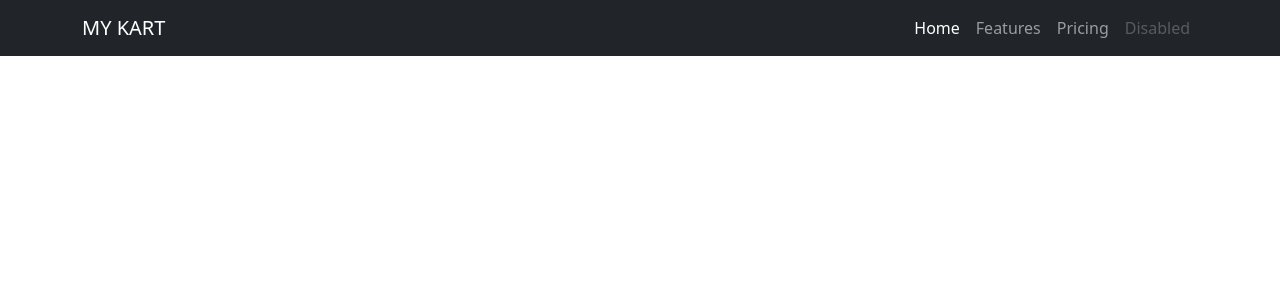
After one commit to PRANEET201CS247/MY-SHOPKART, a Django app: template shop/templates/shop/layouts/main.html in a window 1280 px wide. The commit adds this page. Shown: the top 300 px of the page. Run offline with Django 4.2, Linux system fonts and the light colour scheme; the template is opened without the code that fills it, so the values that code supplies are empty.

Commit message:
adding navbar

```diff
--- /dev/null
+++ b/shop/templates/shop/inc/navbar.html
@@ -0,0 +1,24 @@
+<nav class="navbar navbar-expand-lg navbar-dark bg-dark fixed-top">
+  <div class="container">
+    <a class="navbar-brand" href="#">MY KART</a>
+    <button class="navbar-toggler" type="button" data-bs-toggle="collapse" data-bs-target="#navbarNav" aria-controls="navbarNav" aria-expanded="false" aria-label="Toggle navigation">
+      <span class="navbar-toggler-icon"></span>
+    </button>
+    <div class="collapse navbar-collapse" id="navbarNav">
+      <ul class="navbar-nav ms-auto">
+        <li class="nav-item">
+          <a class="nav-link active" aria-current="page" href="#">Home</a>
+        </li>
+        <li class="nav-item">
+          <a class="nav-link" href="#">Features</a>
+        </li>
+        <li class="nav-item">
+          <a class="nav-link" href="#">Pricing</a>
+        </li>
+        <li class="nav-item">
+          <a class="nav-link disabled" href="#" tabindex="-1" aria-disabled="true">Disabled</a>
+        </li>
+      </ul>
+    </div>
+  </div>
+</nav>
--- /dev/null
+++ b/shop/templates/shop/layouts/main.html
@@ -0,0 +1,30 @@
+<!doctype html>
+<html lang="en">
+  <head>
+
+    <meta charset="utf-8">
+    <meta name="viewport" content="width=device-width, initial-scale=1">
+
+
+    <link href="https://cdn.jsdelivr.net/npm/bootstrap@5.0.2/dist/css/bootstrap.min.css" rel="stylesheet" integrity="sha384-EVSTQN3/azprG1Anm3QDgpJLIm9Nao0Yz1ztcQTwFspd3yD65VohhpuuCOmLASjC" crossorigin="anonymous">
+
+    <title>
+      {% block title %}
+      {% endblock title %}
+      MY KART
+    </title>
+  </head>
+  <body>
+    {% include 'shop/inc/navbar.html' %}
+    {% block content %}
+    {% endblock content %}
+
+    {% block scripts %}
+    {% endblock scripts %}
+
+
+    <script src="https://cdn.jsdelivr.net/npm/bootstrap@5.0.2/dist/js/bootstrap.bundle.min.js" integrity="sha384-MrcW6ZMFYlzcLA8Nl+NtUVF0sA7MsXsP1UyJoMp4YLEuNSfAP+JcXn/tWtIaxVXM" crossorigin="anonymous"></script>
+
+
+  </body>
+</html>
--- /dev/null
+++ b/shop/templates/shop/register.html
@@ -0,0 +1,4 @@
+{% extends 'shop/layout/main.html' %}
+{% block content %}
+<h1>Register</h1>
+{% endblock content %}
--- a/shop/urls.py
+++ b/shop/urls.py
@@ -2,5 +2,6 @@
 from . import views
 
 urlpatterns = [
-    path('home',views.home,name="home")
+    path('home',views.home,name="home"),
+    path('register',views.register,name="register"),
 ]
--- a/shop/views.py
+++ b/shop/views.py
@@ -2,3 +2,5 @@
 
 def home(request):
     return render(request,"shop/index.html")
+def register(request):
+    return render(request,"shop/register.html")
```
Also changed, not shown: shop/templates/shop/index.html (+10 -1 lines).
